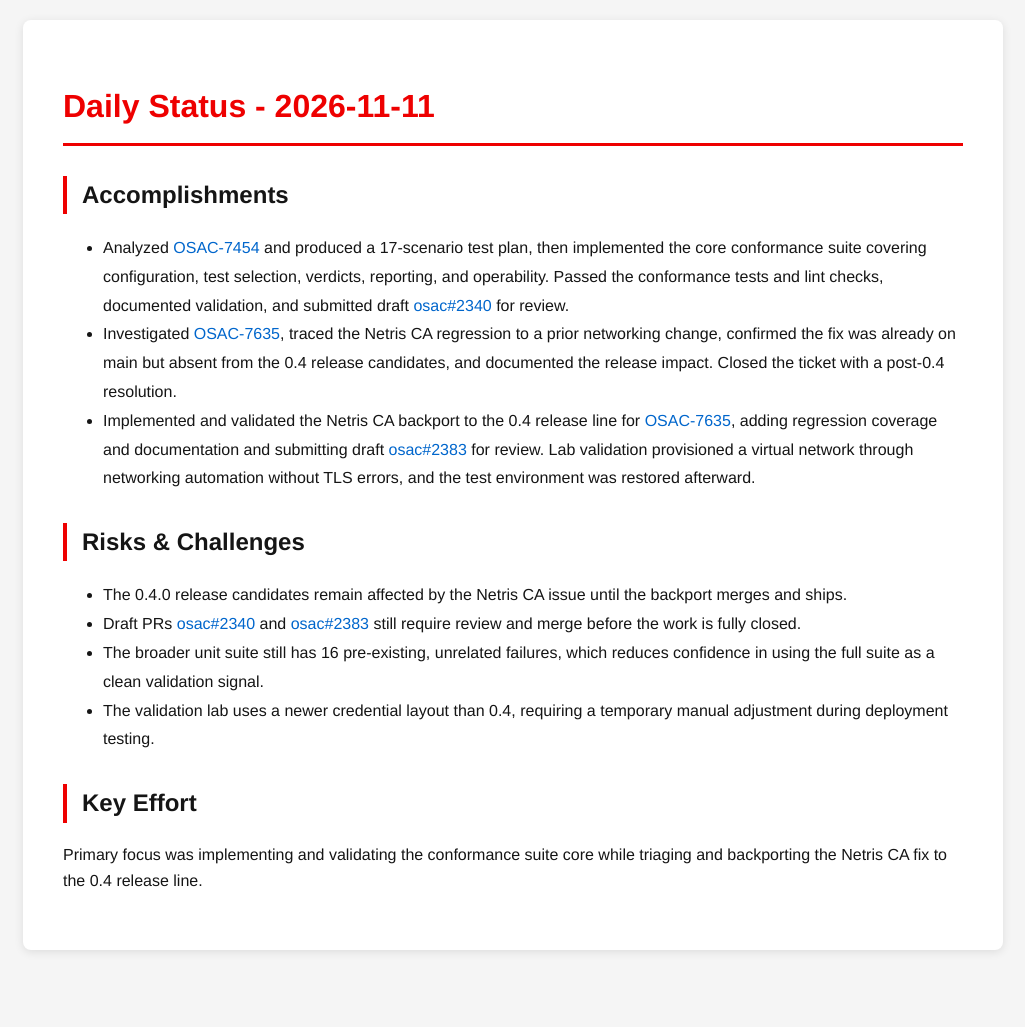
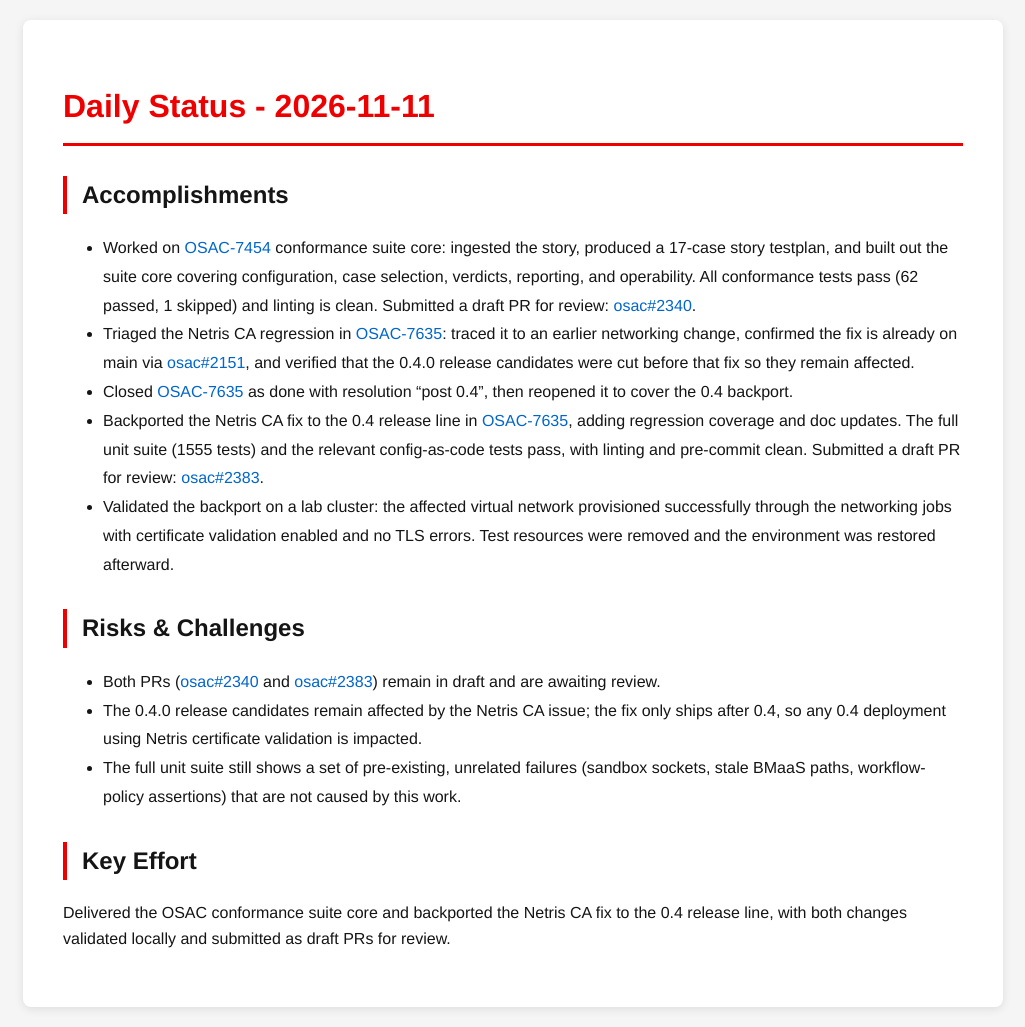
Before and after one commit to tzvatot/daily-status, a Jekyll site: the page built from 2026-11-11.md, in a window 1280 px wide. Shown: the whole page, without its empty margins (127-1152 px from the left). Built offline with Jekyll 4.4.1, drawn with Linux system fonts in a browser that asks for light colours; before the commit the page ends 970 px from its top, so only the background shows below that.

Commit message:
Daily status update - 2026-11-11

```diff
--- a/2026-11-11.md
+++ b/2026-11-11.md
@@ -7,15 +7,19 @@ date: 2026-11-11
 # Daily Status - 2026-11-11
 
 ## Accomplishments
-- Analyzed [OSAC-7454](https://redhat.atlassian.net/browse/OSAC-7454) and produced a 17-scenario test plan, then implemented the core conformance suite covering configuration, test selection, verdicts, reporting, and operability. Passed the conformance tests and lint checks, documented validation, and submitted draft [osac#2340](https://github.com/osac-project/osac/pull/2340) for review.
-- Investigated [OSAC-7635](https://redhat.atlassian.net/browse/OSAC-7635), traced the Netris CA regression to a prior networking change, confirmed the fix was already on main but absent from the 0.4 release candidates, and documented the release impact. Closed the ticket with a post-0.4 resolution.
-- Implemented and validated the Netris CA backport to the 0.4 release line for [OSAC-7635](https://redhat.atlassian.net/browse/OSAC-7635), adding regression coverage and documentation and submitting draft [osac#2383](https://github.com/osac-project/osac/pull/2383) for review. Lab validation provisioned a virtual network through networking automation without TLS errors, and the test environment was restored afterward.
+
+- Worked on [OSAC-7454](https://redhat.atlassian.net/browse/OSAC-7454) conformance suite core: ingested the story, produced a 17-case story testplan, and built out the suite core covering configuration, case selection, verdicts, reporting, and operability. All conformance tests pass (62 passed, 1 skipped) and linting is clean. Submitted a draft PR for review: [osac#2340](https://github.com/osac-project/osac/pull/2340).
+- Triaged the Netris CA regression in [OSAC-7635](https://redhat.atlassian.net/browse/OSAC-7635): traced it to an earlier networking change, confirmed the fix is already on main via [osac#2151](https://github.com/osac-project/osac/pull/2151), and verified that the 0.4.0 release candidates were cut before that fix so they remain affected.
+- Closed [OSAC-7635](https://redhat.atlassian.net/browse/OSAC-7635) as done with resolution "post 0.4", then reopened it to cover the 0.4 backport.
+- Backported the Netris CA fix to the 0.4 release line in [OSAC-7635](https://redhat.atlassian.net/browse/OSAC-7635), adding regression coverage and doc updates. The full unit suite (1555 tests) and the relevant config-as-code tests pass, with linting and pre-commit clean. Submitted a draft PR for review: [osac#2383](https://github.com/osac-project/osac/pull/2383).
+- Validated the backport on a lab cluster: the affected virtual network provisioned successfully through the networking jobs with certificate validation enabled and no TLS errors. Test resources were removed and the environment was restored afterward.
 
 ## Risks & Challenges
-- The 0.4.0 release candidates remain affected by the Netris CA issue until the backport merges and ships.
-- Draft PRs [osac#2340](https://github.com/osac-project/osac/pull/2340) and [osac#2383](https://github.com/osac-project/osac/pull/2383) still require review and merge before the work is fully closed.
-- The broader unit suite still has 16 pre-existing, unrelated failures, which reduces confidence in using the full suite as a clean validation signal.
-- The validation lab uses a newer credential layout than 0.4, requiring a temporary manual adjustment during deployment testing.
+
+- Both PRs ([osac#2340](https://github.com/osac-project/osac/pull/2340) and [osac#2383](https://github.com/osac-project/osac/pull/2383)) remain in draft and are awaiting review.
+- The 0.4.0 release candidates remain affected by the Netris CA issue; the fix only ships after 0.4, so any 0.4 deployment using Netris certificate validation is impacted.
+- The full unit suite still shows a set of pre-existing, unrelated failures (sandbox sockets, stale BMaaS paths, workflow-policy assertions) that are not caused by this work.
 
 ## Key Effort
-Primary focus was implementing and validating the conformance suite core while triaging and backporting the Netris CA fix to the 0.4 release line.
+
+Delivered the OSAC conformance suite core and backported the Netris CA fix to the 0.4 release line, with both changes validated locally and submitted as draft PRs for review.
```
